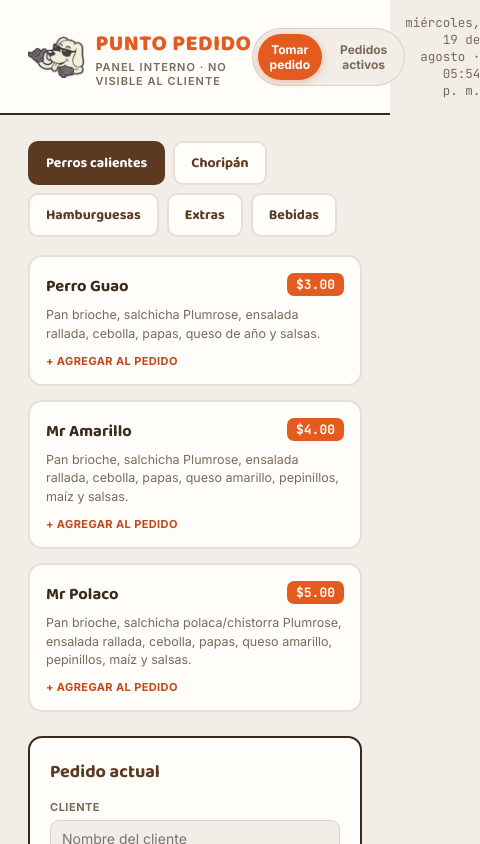
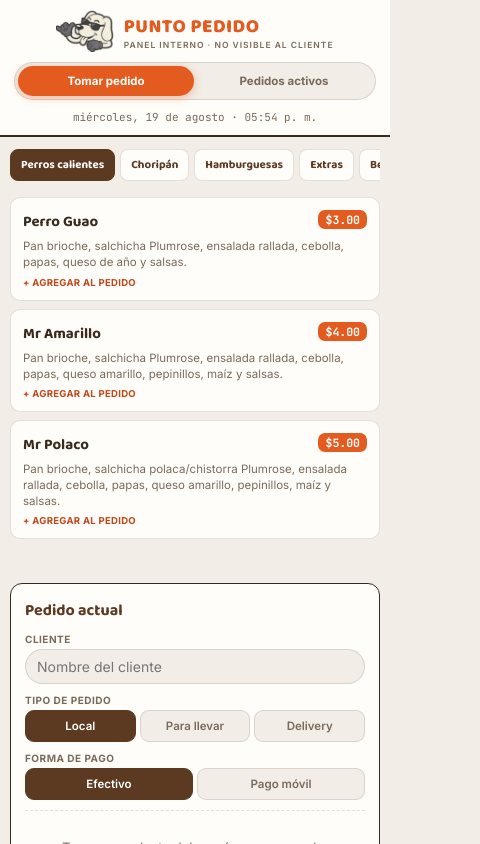
Before and after one commit to garojas22/PerritosGuao, a React (Vite) app: page / in a window 390 px wide. Shown: the top 844 px of the page, 480 px wide, since content can reach past the window. Built offline with nearby package versions, Linux system fonts and the light colour scheme.

Commit message:
Actualizacion CSS desde VlogSpace

```diff
--- a/src/styles.css
+++ b/src/styles.css
@@ -12,8 +12,24 @@
   --line: rgba(74,46,28,0.14);
   --radius: 14px;
 }
-*{box-sizing:border-box;}
-body{margin:0;background:var(--cream);color:var(--ink);font-family:'Inter',sans-serif;}
+
+*, *::before, *::after {
+  box-sizing: border-box;
+}
+
+html, body {
+  overflow-x: clip;
+  width: 100%;
+}
+
+body{
+  margin:0;
+  background:var(--cream);
+  color:var(--ink);
+  font-family:'Inter',sans-serif;
+  -webkit-tap-highlight-color: transparent;
+}
+
 ::selection{background:var(--orange);color:#fff;}
 
 /* ---------- HEADER ---------- */
@@ -21,8 +37,12 @@ header{
   background:var(--paper);
   border-bottom:2px solid var(--ink);
   padding:14px 28px;
-  display:flex;align-items:center;justify-content:space-between;
-  position:sticky;top:0;z-index:50;
+  display:flex;
+  align-items:center;
+  justify-content:space-between;
+  position:sticky;
+  top:0;
+  z-index:50;
 }
 .brand{display:flex;align-items:center;gap:10px;}
 .brand .paw{font-size:26px;transform:rotate(-8deg);display:inline-block;}
@@ -41,27 +61,42 @@ nav.tabs button.active{background:var(--orange);color:#fff;box-shadow:0 2px 8px
 nav.tabs button:not(.active):hover{color:var(--ink);}
 .clock{font-family:'JetBrains Mono';font-size:12.5px;color:var(--ink-soft);text-align:right;}
 
-main{max-width:1280px;margin:0 auto;padding:26px 28px 60px;}
+main{
+  max-width:1280px;
+  margin:0 auto;
+  padding:26px 28px 60px;
+  width: 100%;
+}
 .view{display:none;}
 .view.active{display:block;}
 
 /* ---------- ORDER VIEW ---------- */
 .order-layout{display:grid;grid-template-columns:1fr 380px;gap:24px;align-items:start;}
-.cat-tabs{display:flex;gap:8px;margin-bottom:18px;flex-wrap:wrap;}
+.cat-tabs{
+  display:flex;
+  gap:8px;
+  margin-bottom:18px;
+  flex-wrap:wrap;
+  scrollbar-width: none;
+}
+.cat-tabs::-webkit-scrollbar { display: none; }
 .cat-tabs button{
   font-family:'Baloo 2';font-weight:700;font-size:14px;color:var(--brown);
   background:var(--paper);border:2px solid var(--line);padding:9px 16px;border-radius:10px;cursor:pointer;
+  touch-action: manipulation;
 }
 .cat-tabs button.active{background:var(--brown);border-color:var(--brown);color:#fff;}
 
-.menu-grid{display:grid;grid-template-columns:1fr 1fr;gap:14px;}
+.menu-grid{display:grid;grid-template-columns:repeat(auto-fill, minmax(260px, 1fr));gap:14px;}
 .item-card{
   background:var(--paper);border:2px solid var(--line);border-radius:var(--radius);
   padding:16px;cursor:pointer;transition:transform .12s ease, border-color .12s ease, box-shadow .12s ease;
+  width:100%;max-width:100%;min-width:0;
+  touch-action: manipulation;
 }
 .item-card:hover{border-color:var(--orange);transform:translateY(-2px);box-shadow:0 6px 16px rgba(74,46,28,.10);}
-.item-card .row-top{display:flex;justify-content:space-between;align-items:flex-start;gap:8px;margin-bottom:6px;}
-.item-card h3{font-family:'Baloo 2';font-size:16.5px;margin:0;color:var(--ink);}
+.item-card .row-top{display:flex;justify-content:space-between;align-items:flex-start;gap:8px;margin-bottom:6px;min-width:0;}
+.item-card h3{font-family:'Baloo 2';font-size:16.5px;margin:0;color:var(--ink);min-width:0;flex:1 1 auto;overflow-wrap:anywhere;}
 .item-card .price{
   font-family:'JetBrains Mono';font-weight:700;font-size:13px;color:#fff;background:var(--orange);
   padding:3px 9px;border-radius:7px;white-space:nowrap;
@@ -78,12 +113,13 @@ main{max-width:1280px;margin:0 auto;padding:26px 28px 60px;}
 .field{margin-bottom:14px;}
 .field label{font-size:11px;font-weight:700;color:var(--ink-soft);text-transform:uppercase;letter-spacing:.5px;display:block;margin-bottom:6px;}
 .field input[type=text]{
-  width:100%;padding:9px 11px;border-radius:9px;border:1.5px solid var(--line);font-family:'Inter';font-size:14px;background:var(--cream);
+  width:100%;padding:10px 14px;border-radius:99px;border:1.5px solid var(--line);font-family:'Inter';font-size:16px;background:var(--cream);
 }
 .segmented{display:flex;gap:6px;}
 .segmented button{
-  flex:1;padding:9px 6px;border-radius:9px;border:1.5px solid var(--line);background:var(--cream);
-  font-family:'Inter';font-weight:600;font-size:12.5px;color:var(--ink-soft);cursor:pointer;
+  flex:1;padding:10px 6px;border-radius:9px;border:1.5px solid var(--line);background:var(--cream);
+  font-family:'Inter';font-weight:600;font-size:13px;color:var(--ink-soft);cursor:pointer;
+  touch-action: manipulation;
 }
 .segmented button.active{background:var(--brown);border-color:var(--brown);color:#fff;}
 
@@ -95,31 +131,37 @@ main{max-width:1280px;margin:0 auto;padding:26px 28px 60px;}
 .cart-line .price{font-family:'JetBrains Mono';font-size:13px;color:var(--ink-soft);}
 .qty-ctrl{display:flex;align-items:center;gap:8px;}
 .qty-ctrl button{
-  width:22px;height:22px;border-radius:6px;border:1.5px solid var(--line);background:var(--cream);
-  font-weight:700;cursor:pointer;font-size:13px;color:var(--brown);line-height:1;
+  width:30px;height:30px;border-radius:8px;border:1.5px solid var(--line);background:var(--cream);
+  font-weight:700;cursor:pointer;font-size:15px;color:var(--brown);line-height:1;
+  display:inline-flex;align-items:center;justify-content:center;
+  touch-action: manipulation;
 }
-.chips{display:flex;flex-wrap:wrap;gap:5px;margin-top:8px;}
+.chips{display:flex;flex-wrap:wrap;gap:6px;margin-top:8px;}
 .chip{
-  font-size:11px;padding:4px 9px;border-radius:999px;border:1.5px solid var(--line);cursor:pointer;
+  font-size:11.5px;padding:6px 12px;border-radius:999px;border:1.5px solid var(--line);cursor:pointer;
   color:var(--ink-soft);font-weight:600;background:var(--cream);user-select:none;
+  touch-action: manipulation;
 }
 .chip.on{background:var(--rust);border-color:var(--rust);color:#fff;}
-.remove-x{font-size:11px;color:var(--rust);font-weight:700;cursor:pointer;margin-left:6px;}
+.remove-x{font-size:13px;color:var(--rust);font-weight:700;cursor:pointer;margin-left:6px;padding:4px;}
 
 .total-row{display:flex;justify-content:space-between;align-items:center;margin:16px 0 12px;padding-top:12px;border-top:2px solid var(--ink);}
 .total-row .label{font-family:'Baloo 2';font-size:15px;}
 .total-row .amount{font-family:'JetBrains Mono';font-size:22px;font-weight:700;color:var(--orange-deep);}
 .btn-primary{
-  width:100%;padding:13px;background:var(--orange);color:#fff;border:none;border-radius:10px;
-  font-family:'Baloo 2';font-weight:700;font-size:15px;cursor:pointer;transition:background .15s ease;
+  width:100%;padding:14px;background:var(--orange);color:#fff;border:none;border-radius:10px;
+  font-family:'Baloo 2';font-weight:700;font-size:16px;cursor:pointer;transition:background .15s ease;
+  touch-action: manipulation;
 }
 .btn-primary:hover{background:var(--orange-deep);}
 .btn-primary:disabled{background:var(--line);color:var(--ink-soft);cursor:not-allowed;}
 
 /* ---------- TICKET VIEW ---------- */
-.ticket-wrap{display:flex;flex-direction:column;align-items:center;padding:20px 0;}
+.ticket-wrap{display:flex;flex-direction:column;align-items:center;padding:10px 0;width:100%;}
 .ticket{
-  width:320px;background:var(--paper);padding:22px 20px 26px;font-family:'JetBrains Mono';
+  width:100%;
+  max-width:340px;
+  background:var(--paper);padding:22px 20px 26px;font-family:'JetBrains Mono';
   box-shadow:0 10px 30px rgba(74,46,28,.14);position:relative;
 }
 .ticket::after{
@@ -134,23 +176,25 @@ main{max-width:1280px;margin:0 auto;padding:26px 28px 60px;}
 .ticket h3{font-family:'Baloo 2';font-size:19px;margin:0 0 2px;color:var(--ink);letter-spacing:1px;}
 .ticket .sub{font-size:10.5px;color:var(--ink-soft);margin-bottom:14px;}
 .ticket hr{border:none;border-top:1.5px dashed var(--ink);margin:12px 0;}
-.ticket .meta div{display:flex;justify-content:space-between;font-size:11.5px;margin-bottom:3px;}
-.ticket .meta b{font-weight:700;}
+.ticket .meta div{display:flex;justify-content:space-between;gap:8px;font-size:11.5px;margin-bottom:3px;min-width:0;}
+.ticket .meta b{font-weight:700;min-width:0;overflow-wrap:anywhere;text-align:right;}
 .ticket .litem{margin-bottom:9px;}
-.ticket .litem .lhead{display:flex;justify-content:space-between;font-size:12.5px;font-weight:700;}
+.ticket .litem .lhead{display:flex;justify-content:space-between;gap:8px;font-size:12.5px;font-weight:700;min-width:0;}
+.ticket .litem .lhead span{min-width:0;overflow-wrap:anywhere;}
 .ticket .litem .lmods{font-size:10.5px;color:var(--rust);padding-left:10px;font-weight:600;}
 .ticket .ttotal{display:flex;justify-content:space-between;font-size:15px;font-weight:700;margin-top:6px;}
-.ticket .badge-row{display:flex;gap:6px;justify-content:center;margin-top:10px;}
+.ticket .badge-row{display:flex;gap:6px;justify-content:center;margin-top:10px;flex-wrap:wrap;}
 .ticket .badge{font-size:9.5px;font-weight:700;padding:3px 8px;border:1.5px solid var(--ink);border-radius:5px;letter-spacing:.4px;text-transform:uppercase;}
-.ticket-actions{display:flex;gap:10px;margin-top:22px;}
+.ticket-actions{display:flex;gap:10px;margin-top:22px;flex-wrap:wrap;justify-content:center;width:100%;}
 .btn-secondary{
-  padding:10px 18px;background:var(--paper);border:2px solid var(--ink);border-radius:9px;
-  font-family:'Baloo 2';font-weight:700;font-size:13.5px;cursor:pointer;color:var(--ink);
+  padding:12px 20px;background:var(--paper);border:2px solid var(--ink);border-radius:9px;
+  font-family:'Baloo 2';font-weight:700;font-size:14px;cursor:pointer;color:var(--ink);
+  touch-action: manipulation;
 }
 .ticket-placeholder{text-align:center;color:var(--ink-soft);font-size:14px;padding:60px 20px;}
 
 /* ---------- BOARD VIEW ---------- */
-.board{display:grid;grid-template-columns:1fr 1fr 1fr;gap:18px;}
+.board{display:grid;grid-template-columns:repeat(auto-fit, minmax(min(280px, 100%), 1fr));gap:18px;}
 .col h3{font-family:'Baloo 2';font-size:15px;display:flex;align-items:center;gap:8px;margin-bottom:12px;}
 .dot{width:9px;height:9px;border-radius:50%;display:inline-block;}
 .col-pend .dot{background:var(--rust);} .col-prep .dot{background:var(--amber);} .col-listo .dot{background:var(--green);}
@@ -161,21 +205,179 @@ main{max-width:1280px;margin:0 auto;padding:26px 28px 60px;}
 }
 .col-prep .order-card{border-left-color:var(--amber);}
 .col-listo .order-card{border-left-color:var(--green);}
-.order-card .oc-top{display:flex;justify-content:space-between;font-family:'JetBrains Mono';font-size:11px;color:var(--ink-soft);margin-bottom:4px;}
+.order-card .oc-top{display:flex;justify-content:space-between;gap:8px;font-family:'JetBrains Mono';font-size:11px;color:var(--ink-soft);margin-bottom:4px;min-width:0;}
+.order-card .oc-top span{min-width:0;overflow-wrap:anywhere;}
 .order-card .oc-name{font-family:'Baloo 2';font-weight:600;font-size:14.5px;}
 .order-card .oc-items{font-size:11.5px;color:var(--ink-soft);margin-top:4px;}
-.order-card .oc-foot{display:flex;justify-content:space-between;margin-top:8px;font-size:11px;font-weight:700;color:var(--brown);}
+.order-card .oc-foot{display:flex;justify-content:space-between;gap:8px;margin-top:8px;font-size:11px;font-weight:700;color:var(--brown);min-width:0;}
+.order-card .oc-foot span{min-width:0;overflow-wrap:anywhere;}
 .board-empty{color:var(--ink-soft);font-size:12.5px;text-align:center;padding:20px 6px;}
 .hint-bar{
   background:#FBEFE5;border:1.5px solid var(--orange);color:var(--orange-deep);font-size:12.5px;font-weight:600;
   padding:10px 14px;border-radius:10px;margin-bottom:18px;
 }
 
+.logo-img{
+  height:42px;
+  width:auto;
+  max-width:100%;
+  object-fit:contain;
+}
+
+/* ---------- MEDIA QUERIES ---------- */
 @media (max-width:900px){
   .order-layout{grid-template-columns:1fr;}
-  .menu-grid{grid-template-columns:1fr;}
-  .board{grid-template-columns:1fr;}
   nav.tabs button{padding:8px 12px;font-size:12px;}
+  .cart{position:static;top:auto;margin-top:20px;}
+}
+
+@media (max-width:600px){
+  header{
+    flex-direction:column;
+    padding:10px 14px;
+    gap:10px;
+    position:relative;
+  }
+  .brand{justify-content:center;min-width:0;}
+  .brand .paw{font-size:22px;}
+  .brand h1{font-size:19px;}
+  .brand span.tag{font-size:8.5px;}
+  nav.tabs{
+    width:100%;
+    gap:2px;
+    padding:3px;
+  }
+  nav.tabs button{
+    flex:1;
+    padding:8px 4px;
+    font-size:11.5px;
+    text-align:center;
+  }
+  .clock{
+    font-size:11px;
+    display:block;
+    text-align:center;
+    line-height:1.4;
+    overflow-wrap:anywhere;
+  }
+  main{
+    padding:12px 10px 28px;
+  }
+  .cat-tabs{
+    gap:5px;
+    margin-bottom:12px;
+    overflow-x:auto;
+    flex-wrap:nowrap;
+    padding-bottom:4px;
+    -webkit-overflow-scrolling: touch;
+  }
+  .cat-tabs button{
+    white-space:nowrap;
+    flex-shrink:0;
+    padding:6px 10px;
+    font-size:11.5px;
+    border-width:1.5px;
+    border-radius:8px;
+  }
+  .menu-grid{
+    grid-template-columns:minmax(0, 1fr);
+    gap:8px;
+    width:100%;
+    min-width:0;
+  }
+  .order-layout{
+    grid-template-columns:minmax(0, 1fr);
+    width:100%;
+    min-width:0;
+  }
+  .order-layout > *{
+    min-width:0;
+  }
+  .item-card{
+    padding:12px;
+    border-width:1.5px;
+    border-radius:10px;
+    width:100%;
+    max-width:100%;
+    min-width:0;
+  }
+  .item-card .row-top{
+    gap:6px;
+    margin-bottom:4px;
+  }
+  .item-card h3{
+    font-size:15px;
+  }
+  .item-card .price{
+    font-size:11.5px;
+    padding:2px 7px;
+  }
+  .item-card p{
+    font-size:11.5px;
+    line-height:1.4;
+  }
+  .item-card .add-hint{
+    font-size:9.5px;
+    margin-top:6px;
+    letter-spacing:.3px;
+  }
+  .cart{
+    padding:14px;
+    border-width:1.5px;
+    border-radius:12px;
+  }
+  .cart h2{
+    font-size:16px;
+    margin-bottom:10px;
+  }
+  .field{
+    margin-bottom:10px;
+  }
+  .field label{
+    font-size:10px;
+    margin-bottom:4px;
+  }
+  .field input[type=text]{
+    padding:8px 11px;
+    font-size:14px;
+  }
+  .segmented{
+    gap:4px;
+  }
+  .segmented button{
+    padding:8px 4px;
+    font-size:11.5px;
+  }
+  .cart-items{
+    padding-top:8px;
+    max-height:220px;
+  }
+  .cart-line{
+    padding:8px 0;
+  }
+  .cart-line .name{
+    font-size:13.5px;
+  }
+  .cart-line .price{
+    font-size:11.5px;
+  }
+  .total-row{
+    margin:12px 0 10px;
+    padding-top:10px;
+  }
+  .total-row .label{
+    font-size:14px;
+  }
+  .total-row .amount{
+    font-size:19px;
+  }
+  .btn-primary{
+    padding:11px;
+    font-size:14px;
+  }
+  .board{
+    grid-template-columns:minmax(0, 1fr);
+  }
 }
 
 /* ---------- PRINT ---------- */
@@ -185,8 +387,3 @@ main{max-width:1280px;margin:0 auto;padding:26px 28px 60px;}
   #printArea{position:absolute;top:0;left:0;width:320px;}
   .ticket-actions, .ticket::after{display:none;}
 }
-
-.logo-img{
-  height:42px;
-  width:auto;
-}
```
